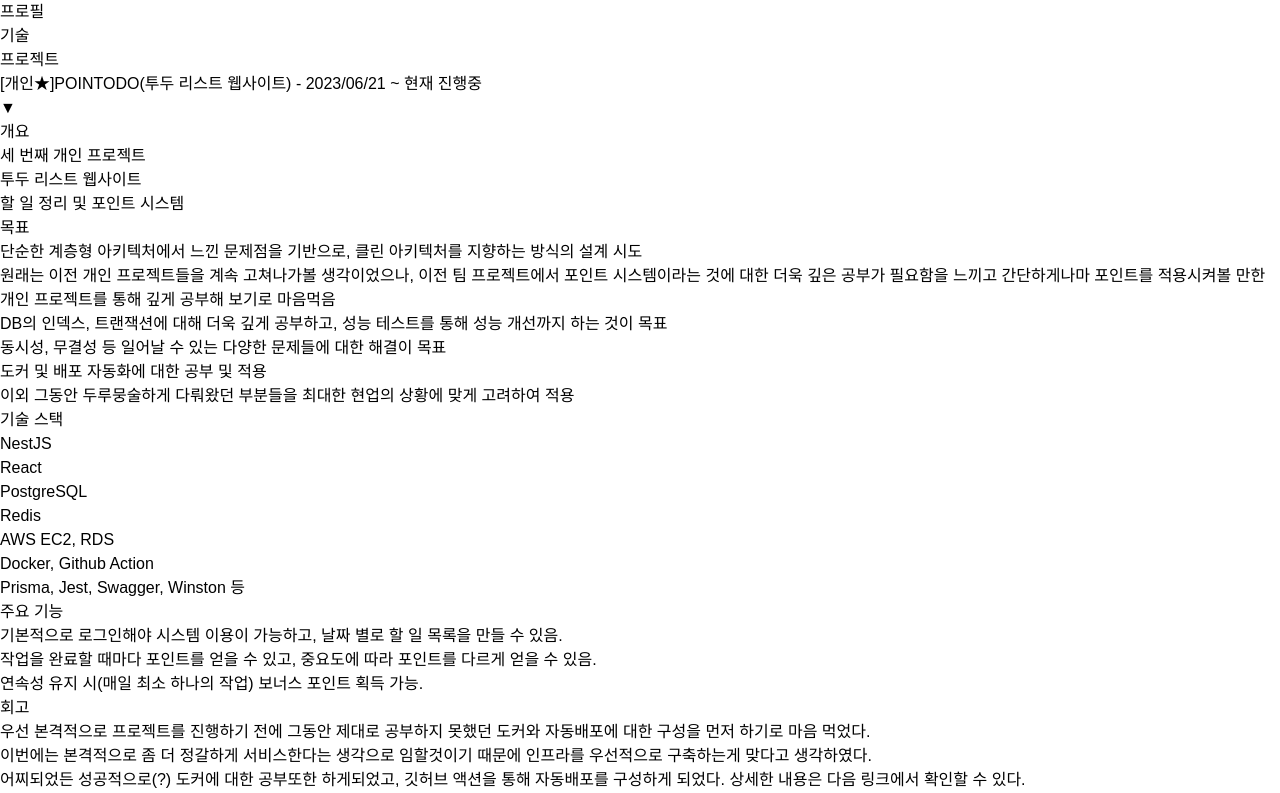
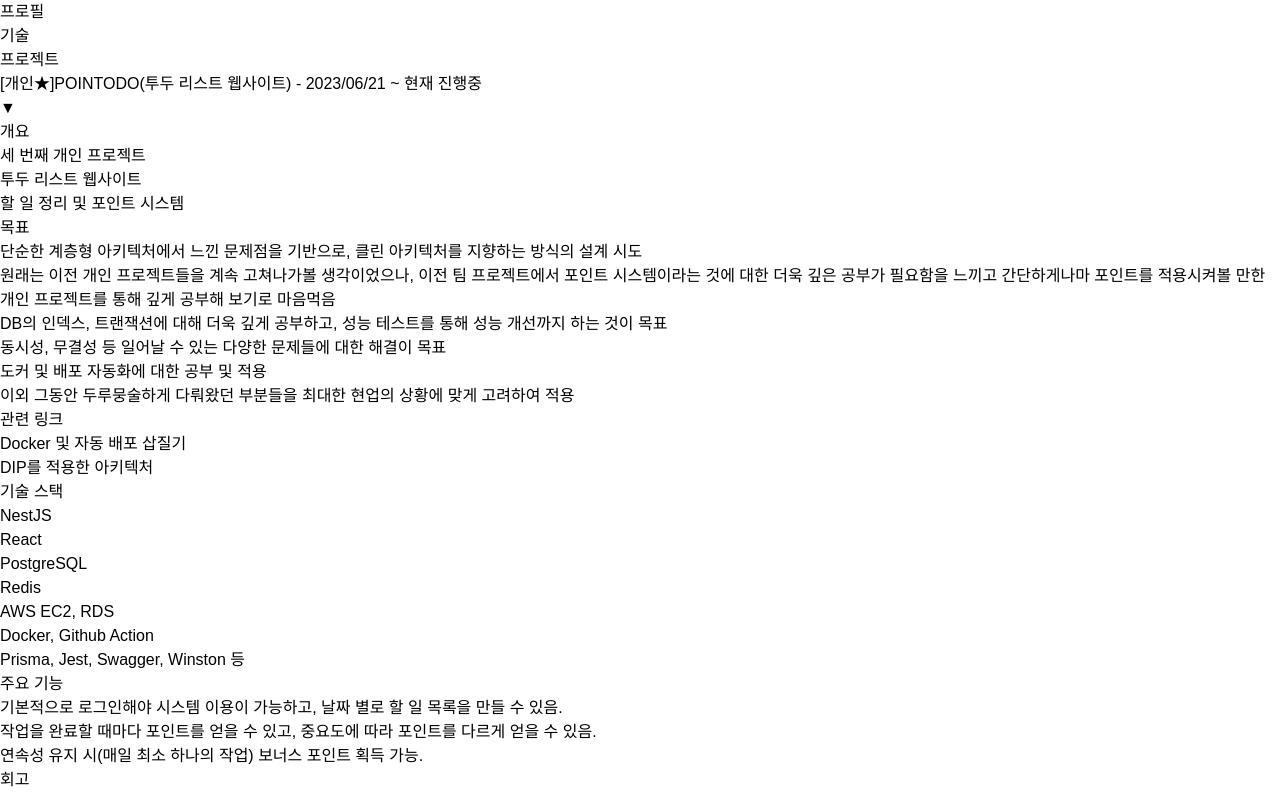
Before and after one commit to KubrickCode/Portfolio, a React (Vite) app: page /projects in a window 1280 px wide. Shown: the top 793 px of the page. Built offline with nearby package versions, Linux system fonts and the light colour scheme; a web font is replaced by a local one.

Commit message:
fix: 프로젝트 수정

```diff
--- a/src/components/Projects/Pointodo/Pointodo.jsx
+++ b/src/components/Projects/Pointodo/Pointodo.jsx
@@ -56,6 +56,35 @@
   },
 ];
 
+const refLinks = [
+  {
+    id: 0,
+    description: (
+      <a
+        href="https://rune-shovel-96b.notion.site/Docker-14aabc62d4f24b1b8071d8ac7c6efd89?pvs=4"
+        target="_blank"
+        rel="noreferrer"
+        className="text-blue-500"
+      >
+        Docker 및 자동 배포 삽질기
+      </a>
+    ),
+  },
+  {
+    id: 1,
+    description: (
+      <a
+        href="https://rune-shovel-96b.notion.site/DIP-e7f5ffd3b7a44f57a05b71bee1dcee3b?pvs=4"
+        target="_blank"
+        rel="noreferrer"
+        className="text-blue-500"
+      >
+        DIP를 적용한 아키텍처
+      </a>
+    ),
+  },
+];
+
 const skills = [
   { id: 0, description: "NestJS" },
   { id: 1, description: "React" },
@@ -97,16 +126,21 @@
   },
   {
     id: 2,
+    title: "관련 링크",
+    description: <ProjectListItems list={refLinks} />,
+  },
+  {
+    id: 3,
     title: "기술 스택",
     description: <ProjectListItems list={skills} />,
   },
   {
-    id: 3,
+    id: 4,
     title: "주요 기능",
     description: <ProjectListItems list={features} />,
   },
   {
-    id: 4,
+    id: 5,
     title: "회고",
     description: <PointodoReport />,
   },
```
